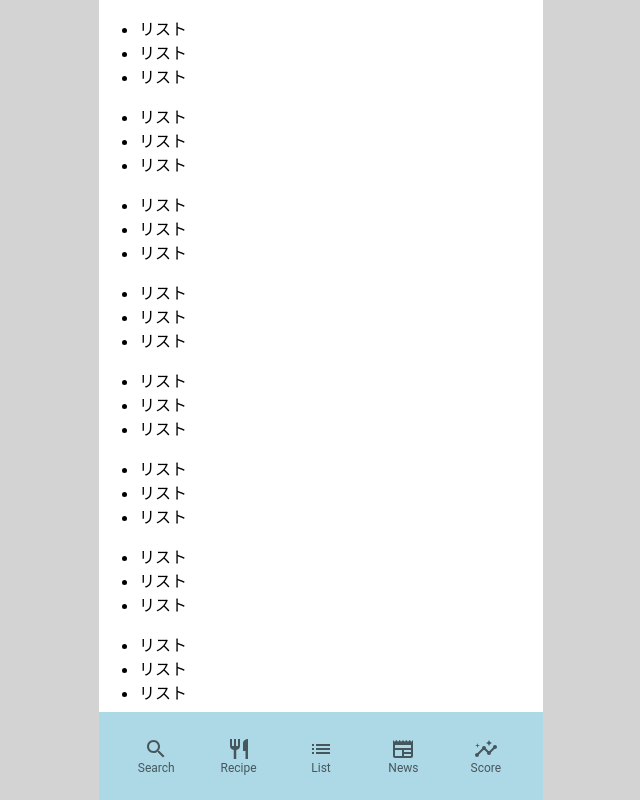
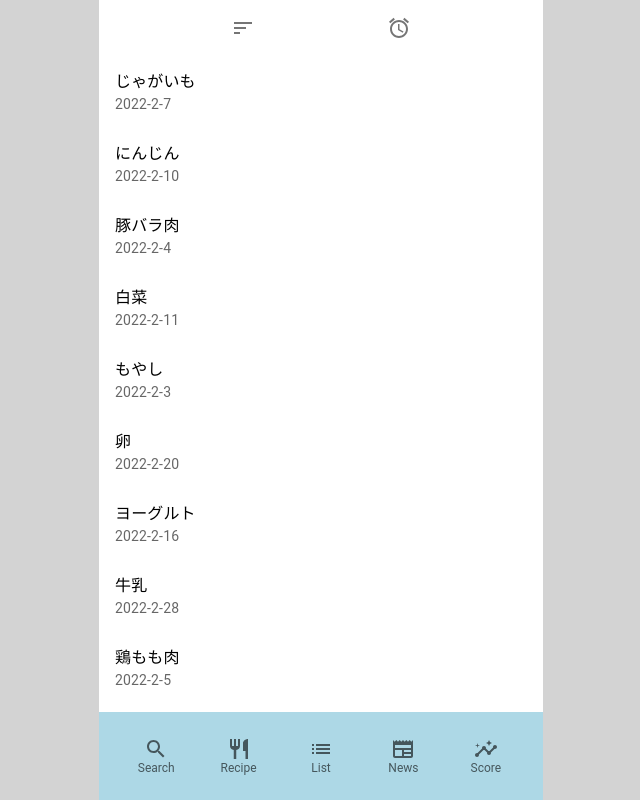
Before and after one commit to fujitargz/solution-prototype, a React (Create React App) app: page / in a window 1280 px wide. Shown: the whole page, without its empty margins (319-959 px from the left). Built offline with nearby package versions, Linux system fonts and the light colour scheme.

Commit message:
リストの雛形作成

```diff
--- a/src/components/List.jsx
+++ b/src/components/List.jsx
@@ -1,62 +1,129 @@
+import { useState } from 'react';
+import AccessAlarmIcon from '@mui/icons-material/AccessAlarm';
+import IconButton from '@mui/material/IconButton';
+import { List as MuiList } from '@mui/material';
+import ListItemButton from '@mui/material/ListItemButton';
+import ListItemText from '@mui/material/ListItemText';
+import ListSubheader from '@mui/material/ListSubheader';
+import SortIcon from '@mui/icons-material/Sort';
+import Tooltip from '@mui/material/Tooltip';
+
+const initialIngredients = [
+  {
+    id: 0,
+    name: 'じゃがいも',
+    limit: '2022-2-7',
+  },
+  {
+    id: 1,
+    name: 'にんじん',
+    limit: '2022-2-10',
+  },
+  {
+    id: 2,
+    name: '豚バラ肉',
+    limit: '2022-2-4',
+  },
+  {
+    id: 3,
+    name: '白菜',
+    limit: '2022-2-11',
+  },
+  {
+    id: 4,
+    name: 'もやし',
+    limit: '2022-2-3',
+  },
+  {
+    id: 5,
+    name: '卵',
+    limit: '2022-2-20',
+  },
+  {
+    id: 6,
+    name: 'ヨーグルト',
+    limit: '2022-2-16',
+  },
+  {
+    id: 7,
+    name: '牛乳',
+    limit: '2022-2-28',
+  },
+  {
+    id: 8,
+    name: '鶏もも肉',
+    limit: '2022-2-5',
+  },
+  {
+    id: 9,
+    name: '納豆',
+    limit: '2022-2-10',
+  },
+  {
+    id: 10,
+    name: 'ソーセージ',
+    limit: '2022-2-19',
+  },
+  {
+    id: 11,
+    name: 'みかん',
+    limit: '2022-3-10',
+  },
+  {
+    id: 12,
+    name: 'ほうれん草',
+    limit: '2022-2-9',
+  },
+];
+
+const sortById = (a, b) => {
+  return a.id - b.id;
+};
+
+const sortByLimit = (a, b) => {
+  const aLimit = new Date(a.limit);
+  const bLimit = new Date(b.limit);
+  return aLimit - bLimit;
+};
+
 const List = () => {
+  const [ingredients, setIngredients] = useState(initialIngredients);
   return (
-    <div>
-      <ul>
-        <li>リスト</li>
-        <li>リスト</li>
-        <li>リスト</li>
-      </ul>
-      <ul>
-        <li>リスト</li>
-        <li>リスト</li>
-        <li>リスト</li>
-      </ul>
-      <ul>
-        <li>リスト</li>
-        <li>リスト</li>
-        <li>リスト</li>
-      </ul>
-      <ul>
-        <li>リスト</li>
-        <li>リスト</li>
-        <li>リスト</li>
-      </ul>
-      <ul>
-        <li>リスト</li>
-        <li>リスト</li>
-        <li>リスト</li>
-      </ul>
-      <ul>
-        <li>リスト</li>
-        <li>リスト</li>
-        <li>リスト</li>
-      </ul>
-      <ul>
-        <li>リスト</li>
-        <li>リスト</li>
-        <li>リスト</li>
-      </ul>
-      <ul>
-        <li>リスト</li>
-        <li>リスト</li>
-        <li>リスト</li>
-      </ul>
-      <ul>
-        <li>リスト</li>
-        <li>リスト</li>
-        <li>リスト</li>
-      </ul>
-      <ul>
-        <li>リスト</li>
-        <li>リスト</li>
-        <li>リスト</li>
-      </ul>
-      <ul>
-        <li>リスト</li>
-        <li>リスト</li>
-        <li>リスト</li>
-      </ul>
-    </div>
+    <MuiList
+      subheader={
+        <ListSubheader
+          component="div"
+          sx={{ display: 'flex', justifyContent: 'space-evenly', padding: 1 }}
+        >
+          <Tooltip title="登録順にソート">
+            <IconButton
+              onClick={() => {
+                setIngredients([...ingredients].sort(sortById));
+              }}
+            >
+              <SortIcon />
+            </IconButton>
+          </Tooltip>
+          <Tooltip title="期限順にソート">
+            <IconButton
+              onClick={() => {
+                setIngredients([...ingredients].sort(sortByLimit));
+              }}
+            >
+              <AccessAlarmIcon />
+            </IconButton>
+          </Tooltip>
+        </ListSubheader>
+      }
+    >
+      {ingredients.map((item) => {
+        return (
+          <ListItemButton key={item.id}>
+            <ListItemText primary={item.name} secondary={item.limit} />
+          </ListItemButton>
+        );
+      })}
+    </MuiList>
   );
 };
 
```
